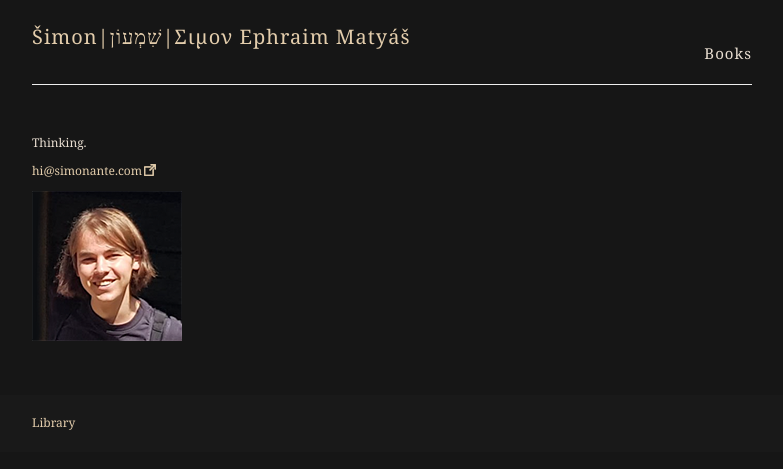
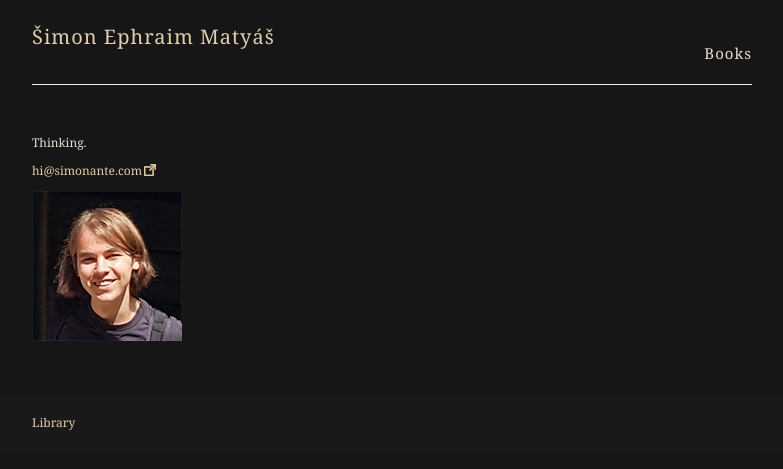
Before and after one commit to simonante/shimonem, a Jekyll site: the page built from index.md, in a window 1280 px wide. Shown: the top 469 px of the page, without its empty margins (248-1031 px from the left). Built offline with Jekyll 4.4.1, drawn with Linux system fonts in a browser that asks for light colours.

Commit message:
Update _config.yml

```diff
--- a/_config.yml
+++ b/_config.yml
@@ -3,7 +3,7 @@
 #
 
 # Name of your site (displayed in the header)
-name: Šimon|שִׁמְעוֹן|Σιμον Ephraim Matyáš
+name: Šimon Ephraim Matyáš
 
 # Short bio or description (displayed in the header)
 description:
```
